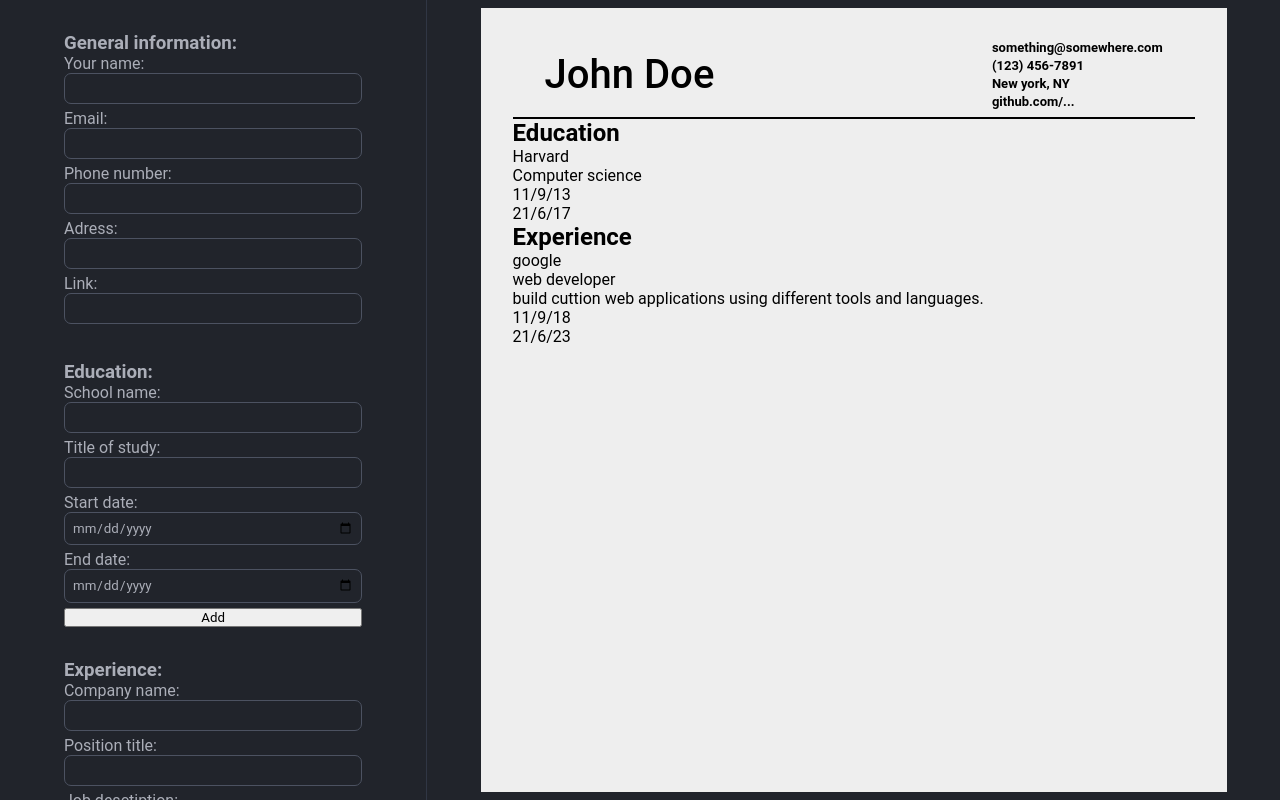
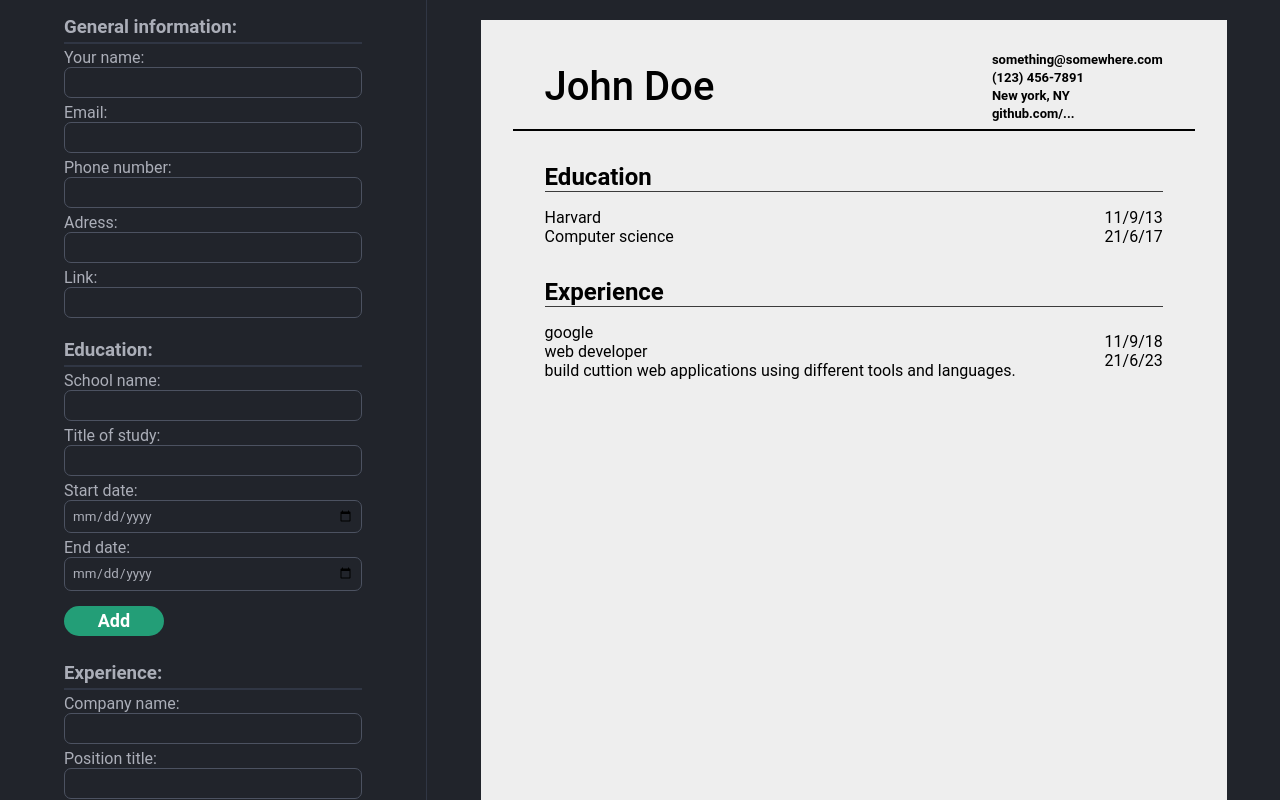
Before and after one commit to grawash/cv-application, a React (Create React App) app: page / in a window 1280 px wide. Shown: the top 800 px of the page. Built offline with nearby package versions, Linux system fonts and the light colour scheme.

Commit message:
formating and styling

```diff
--- a/src/components/Inputs.js
+++ b/src/components/Inputs.js
@@ -32,6 +32,7 @@ class Inputs extends Component {
       <div className="inputs">
         <form className="inputForm">
         <h3>General information:</h3>
+
             <div>
                 <label htmlFor="name">Your name:</label>
                 <input type="text" id="name" name="name" onChange={this.props.changeName} />
@@ -71,7 +72,7 @@ class Inputs extends Component {
                 <label htmlFor="endDateEducation">End date:</label>
                 <input type="date" id="endDateEducation" name="endDateEducation" />
             </div>
-            <button type="submit">Add</button>
+            <button type="submit" className="submitButton">Add</button>
         </form>
         <form className="inputForm" onSubmit={this.handleExperienceSubmit}>
             <h3>Experience:</h3>
@@ -95,7 +96,7 @@ class Inputs extends Component {
                 <label htmlFor="endDateJob">End date:</label>
                 <input type="date" id="endDateJob" name="endDateJob" />
             </div>
-            <button type="submit">Add</button>
+            <button type="submit" className="submitButton">Add</button>
         </form>
       </div>
     );
--- a/src/components/Preview.js
+++ b/src/components/Preview.js
@@ -19,22 +19,31 @@ class Preview extends Component {
                 <div className="nameBorder"></div>
                 <div className="education">
                     <h2>Education</h2>
+                    <div className="hederLine"></div>
                     {!this.props.education.length &&
-                        <div >
+                        <div className="infoContent">
+                            <div className="contentLeft">
                             <p>Harvard</p>
                             <p>Computer science</p>
+                            </div>
+                            <div className="contentRight">
                             <p>11/9/13</p>
                             <p>21/6/17</p>
+                        </div>
                     </div>
                     }
                     {
                         this.props.education.map((val,index) => {
                             return(
-                                    <div key={val.id}>
+                                <div key={val.id} className="infoContent">
+                                    <div className="contentLeft">
                                         <p>{val.school}</p>
                                         <p>{val.study}</p>
+                                    </div>
+                                    <div className="contentRight">
                                         <p>{val.start}</p>
                                         <p>{val.end}</p>
+                                    </div>
                                 </div>
                             )
                         })
@@ -42,25 +51,41 @@ class Preview extends Component {
                 </div>
                 <div className="experience">
                     <h2>Experience</h2>
+                    <div className="hederLine"></div>
                     {!this.props.experience.length &&
-                        <div >
+                        <div className="infoContent">
+                            <div className="contentLeft">
                             <p>google</p>
                             <p>web developer</p>
                             <p>build cuttion web applications using different tools and languages.</p>
+                            </div>
+                            <div className="contentRight">
                             <p>11/9/18</p>
                             <p>21/6/23</p>
+                        </div>
                     </div>
                     }
                     {
                             this.props.experience.map((val,index) => {
                                 return(
-                                    <div key={val.id}>
+                                <div key={val.id} className="experienceContent">
+                                    <div className="experienceLeft">
                                         <p>{val.company}</p>
                                         <p>{val.position}</p>
                                         <p>{val.jobDescribtion}</p>
+                                    </div>
+                                    <div className="experienceRight">
                                         <p>{val.start}</p>
                                         <p>{val.end}</p>
                                     </div>
+                                </div>
+                                    // <div key={val.id}>
+                                    //     <p>{val.company}</p>
+                                    //     <p>{val.position}</p>
+                                    //     <p>{val.jobDescribtion}</p>
+                                    //     <p>{val.start}</p>
+                                    //     <p>{val.end}</p>
+                                    // </div>
                                 )
                             })
                         }
--- a/src/styles/style.css
+++ b/src/styles/style.css
@@ -21,7 +21,7 @@ body{
 .generalContainer{
     display: flex;
     width: 100%;
-    height: 100%;
+    min-height: 100%;
     justify-content: stretch;
 }
 .inputsSide{
@@ -45,8 +45,13 @@ body{
 .inputForm{
     display: flex;
     flex-direction: column;
-    margin:2rem 0;
+    margin: 1rem 0;
     color: rgb(171, 174, 184);
+}
+.inputForm h3{
+    margin-bottom: 4px;
+    padding-bottom: 4px;
+    border-bottom: 2px solid rgb(48, 54, 68);
 }
 .inputForm input{
     background-color: transparent;
@@ -67,10 +72,11 @@ body{
 }
 .resumeContainer{
     background-color: rgb(238, 238, 238);
-    height: 90%;
+    min-height: 90%;
     width: 80%;
     margin:auto;
-    margin-top: auto;
+    margin-top: 20px;
+    margin-bottom: 20px;
     color: black;
     padding: 2rem;
 }
@@ -95,4 +101,39 @@ body{
 }
 .nameBorder{
     border-bottom: 2px solid black;
+    margin-bottom: 2rem;
 }
+.hederLine{
+    border-bottom: 1px solid rgb(59, 59, 59);
+    margin-bottom: 1rem;
+
+}
+.education,
+.experience{
+    margin: 0 2rem;
+    margin-bottom: 2rem;
+}
+.infoContent{
+    display: flex;
+    justify-content: center;
+    align-items: center;
+    margin-bottom: 1rem;
+}
+.contentRight{
+    margin-left: auto;
+}
+.submitButton{
+    margin:10px 0;
+    width: 100px;
+    height: 30px;
+    background-color: rgb(35, 158, 119);
+    border: none;
+    border-radius: 20px;
+    color: white;
+    font-size: large;
+    font-weight: 700;
+}
+.submitButton:hover{
+    cursor: pointer;
+    background-color: rgb(41, 196, 147);
+}
```
Lines whose indentation alone changed are shown as unchanged.
